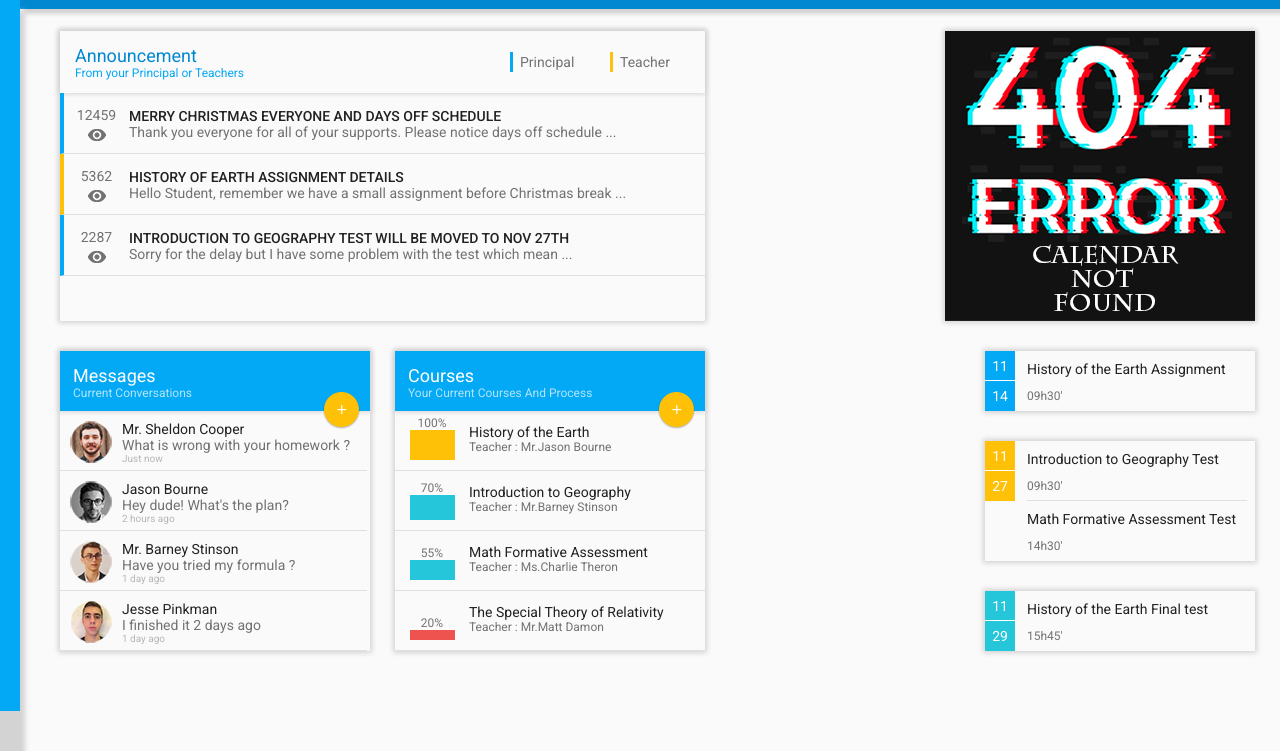
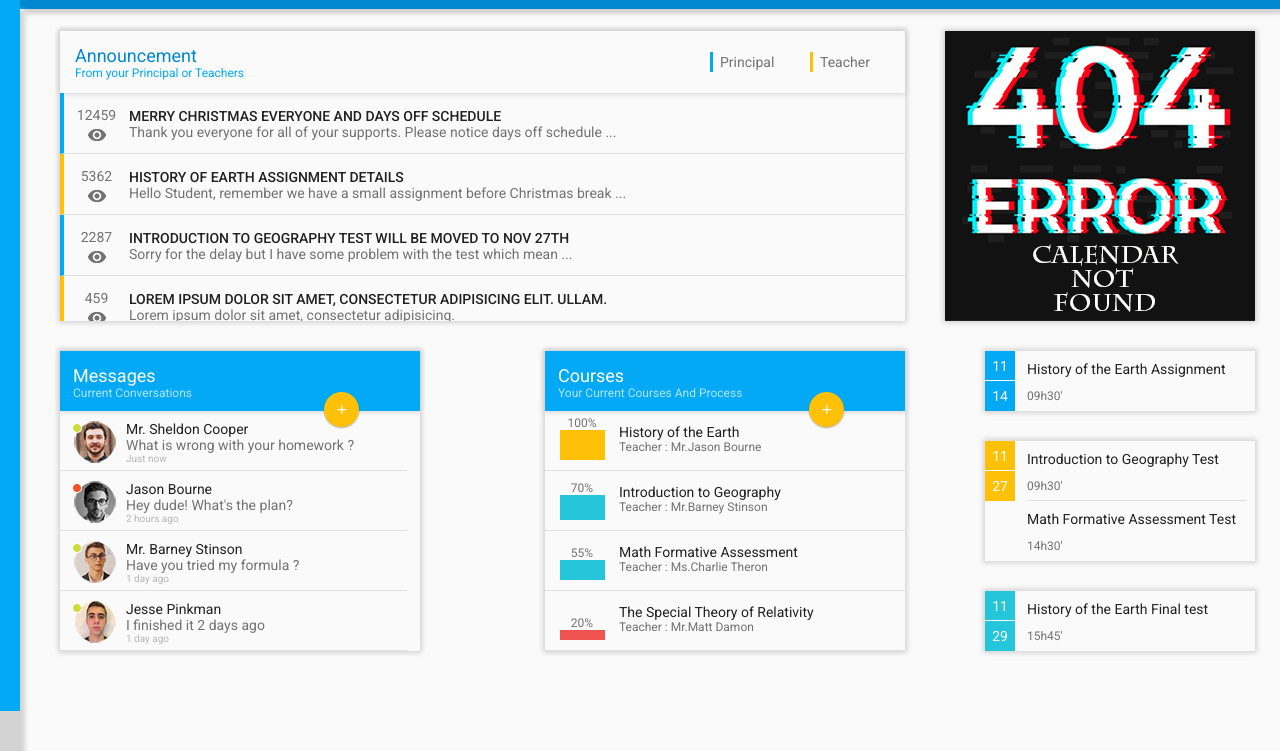
Before and after one commit to MVPavlyk/pm_23_18, a website: page #src/index.html in a window 1280 px wide. Shown: the part 49-800 px from the top of the page. Drawn offline with nearby package versions, Linux system fonts and the light colour scheme.

Commit message:
27.09 19:16

```diff
--- a/#src/css/style.css
+++ b/#src/css/style.css
@@ -201,16 +201,22 @@ a {
 /* Annoncement */
 
 .ann {
-	width: 645px;
+	width: 845px;
 	height: 100%;
 	border-radius: 1px;
 	box-shadow: 0px 0px 5px 2px #d3d3d3;
+  transition: 0.3s linear;
+
 	/*display: flex;
 	flex-direction: column;*/;
 }
 
+.ann.active{
+  width: 645px;
+}
+
 .ann_header {
-	width: 645px;
+	width: 100%;
 	height: 62px;
 	box-shadow: 0px 0px 5px 1px #d3d3d3;
 	display: flex;
@@ -273,11 +279,25 @@ a {
 .ann_content {
 	height: 228px;
 	width: 100%;
+  overflow-y: auto;
+  overflow-x: hidden;
 }
+
+.ann_content::-webkit-scrollbar {
+  width: 5px;
+
+}
+
+.ann_content::-webkit-scrollbar-thumb {
+  border-radius: 1px;
+  background-color: #dadada;
+  height: 110px;
+}
+
 
 .ann_c_princ, .ann_c_teacher {
 	height: 60px;
-	width: 641px;
+	width: 100%;
 	border-bottom: 1px solid #e0e0e0;
 	display: flex;
 }
@@ -355,21 +375,44 @@ a {
 .left_b_divs {
 	display: flex;
 	justify-content: space-between;
-	width: 645px;
+	width: 845px;
+  transition: 0.3s linear;
 }
+.left_b_divs.active{
+  width: 645px;
+}
+
 
 .messages, .courses {
 	height: 100%;
-	width: 310px;
+	width: 360px;
 	border-radius: 1px;
 	box-shadow: 0px 0px 5px 2px #d3d3d3;
+  transition: 0.3s linear;
 }
+.messages.active, .courses.active{
+  width: 310px;
+}
+
+
 .create{
   z-index: 10000;
   position: relative;
   left: 250px;
   top: -8px;
   cursor: pointer;
+}
+
+.mes_ava{
+  padding: 0;
+}
+
+
+.online, .offline{
+  z-index: 100;
+  position: relative;
+  top: -30px;
+  left: 12px;
 }
 
 .lbd_header {
@@ -404,7 +447,7 @@ a {
 .mes_cont {
 	width: calc(100% - 13px);
 	height: 49px;
-	padding: 10px 0 0 10px;
+	padding: 10px 0 0 0px;
 	transition: .1s linear;
 }
 
--- a/#src/index.html
+++ b/#src/index.html
@@ -60,10 +60,10 @@
 		</div>
 		<div class="main">
 			<header class="main_header">
-				<div class="left_header">
-					<div class="burger_menu"><img src="img/Burder.png" class="burger_img" alt=""></div>
-					<h3 class="header_name">Dashboard</h3>
-				</div>
+        <div class="left_header">
+          <div class="burger_menu"><img src="img/Burder.png" class="burger_img" alt=""></div>
+          <h3 class="header_name">Dashboard</h3>
+        </div>
 				<div class="right_header">
 					<img src="img/Header-logo.png" alt="">
 				</div>
@@ -88,6 +88,7 @@
 							</div>
 						</div>
 						<div class="ann_content">
+
 
 							<div class="ann_c_princ">
 
@@ -137,6 +138,24 @@
 								</div>
 
 							</div>
+
+              <div class="ann_c_teacher">
+
+                <div class="views">
+                  <h3>459</h3>
+                  <img src="img/view.png" alt="">
+                </div>
+                <div class="ann_c_text">
+                  <h2>
+                    Lorem ipsum dolor sit amet, consectetur adipisicing elit. Ullam.
+                  </h2>
+                  <p>
+                    Lorem ipsum dolor sit amet, consectetur adipisicing.
+                  </p>
+                </div>
+
+              </div>
+
 						</div>
 					</div>
 
@@ -153,11 +172,13 @@
 								<h2>Messages</h2>
 								<h3>Current Conversations</h3>
                 <img src="img/Create.png" class="create" alt="">
-
               </div>
+              <div class="empty_div">
 							<div class="mes_cont">
-								<div><img src="img/ava1.png" alt="" class="mes_ava_img">
-								</div>
+                <div class="mes_ava">
+                  <img src="img/online.png" class="online" alt="">
+                  <img src="img/ava1.png" alt="" class="mes_ava_img">
+                </div>
 								<div class="mes_c_hh">
 									<h2>Mr. Sheldon Cooper</h2>
 									<h3>What is wrong with your homework ?</h3>
@@ -166,7 +187,10 @@
 
 							</div>
 							<div class="mes_cont">
-								<div><img src="img/ava2.png" alt="" class="mes_ava_img">
+								<div>
+                  <img src="img/offline.png" class="offline" alt="">
+
+                  <img src="img/ava2.png" alt="" class="mes_ava_img">
 								</div>
 								<div class="mes_c_hh">
 									<h2>Jason Bourne</h2>
@@ -176,7 +200,9 @@
 							</div>
 
 							<div class="mes_cont">
-								<div><img src="img/ava3.png" alt="" class="mes_ava_img">
+								<div>
+                  <img src="img/online.png" class="online" alt="">
+                  <img src="img/ava3.png" alt="" class="mes_ava_img">
 								</div>
 								<div class="mes_c_hh">
 									<h2>Mr. Barney Stinson</h2>
@@ -186,7 +212,9 @@
 							</div>
 
 							<div class="mes_cont">
-								<div><img src="img/ava4.png" alt="" class="mes_ava_img">
+								<div>
+                  <img src="img/online.png" class="online" alt="">
+                  <img src="img/ava4.png" alt="" class="mes_ava_img">
 								</div>
 								<div class="mes_c_hh">
 									<h2>Jesse Pinkman</h2>
@@ -194,6 +222,7 @@
 									<h4>1 day ago</h4>
 								</div>
 							</div>
+            </div>
 						</div>
 
 
@@ -202,7 +231,6 @@
 								<h2>Courses</h2>
 								<h3>Your Current Courses And Process</h3>
                 <img src="img/Create.png" class="create" alt="">
-
               </div>
 							<div class="cours_cont">
 								<div class="proc">
--- a/#src/js/app.js
+++ b/#src/js/app.js
@@ -1,5 +1,5 @@
 $(document).ready(function (){
 	$('.burger_menu').click(function(event){
-		$('.nav').toggleClass('active');
+		$('.nav, .ann, .left_b_divs, .messages, .courses').toggleClass('active');
 	});
 });
```
Also changed, not shown: #src/img/offline.png (added), #src/img/online.png (added).
